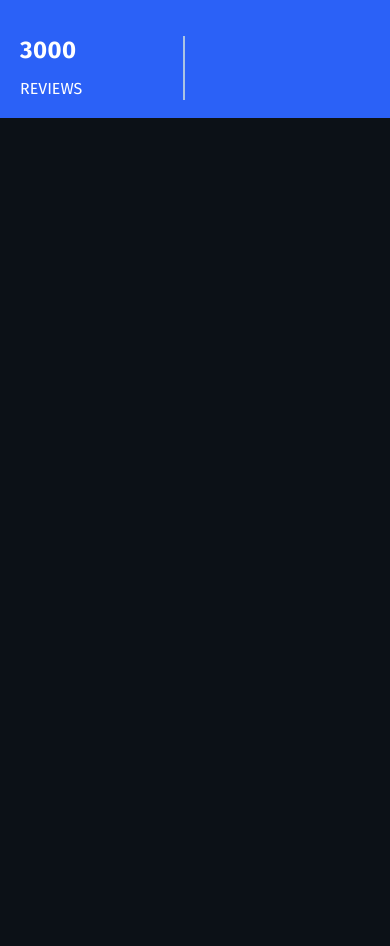
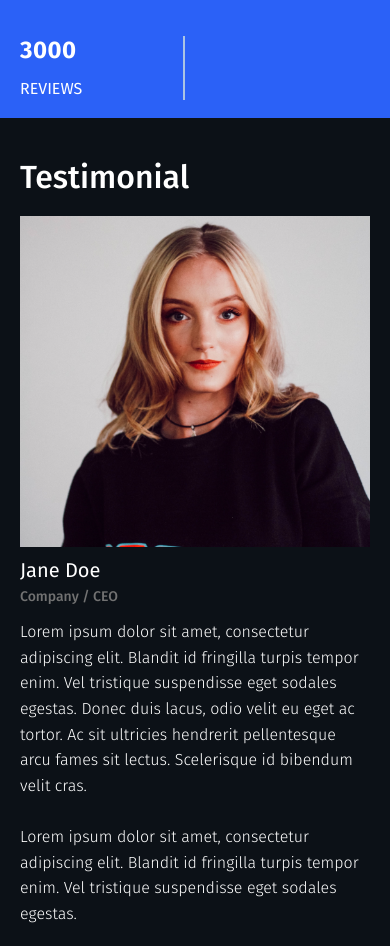
Before and after one commit to Bikram48/raven-web-agency, a React (Create React App) app: page / in a window 390 px wide. Shown: the part 6336-7282 px from the top of the page. Before the commit the page ends 6454 px from the top, so only its background shows below. Built offline with nearby package versions, Linux system fonts and the light colour scheme.

Commit message:
complete - testimonial component for the mobile design

```diff
--- a/src/components/testimonials/Testimonials.js
+++ b/src/components/testimonials/Testimonials.js
@@ -1,6 +1,35 @@
 import React from "react";
 import "./testimonials.css";
+import author from "../../assets/author.png";
 
 export default function Testimonials() {
-  return <div></div>;
+  return (
+    <div className="raven__testimonial section__padding container">
+      <div className="raven__testimonial-mobile-title">
+        <h3>Testimonial</h3>
+      </div>
+      <div className="raven__testimonial-image">
+        <img src={author} alt="" />
+      </div>
+
+      <div className="raven__testimonial-content">
+        <div className="raven__testimonial-desktop_title">
+          <h3>Testimonial</h3>
+        </div>
+        <p className="author">Jane Doe</p>
+        <p className="job-title">Company / CEO</p>
+        <p className="author__description">
+          Lorem ipsum dolor sit amet, consectetur adipiscing elit. Blandit id
+          fringilla turpis tempor enim. Vel tristique suspendisse eget sodales
+          egestas. Donec duis lacus, odio velit eu eget ac tortor. Ac sit
+          ultricies hendrerit pellentesque arcu fames sit lectus. Scelerisque id
+          bibendum velit cras. <br />
+          <br />
+          Lorem ipsum dolor sit amet, consectetur adipiscing elit. Blandit id
+          fringilla turpis tempor enim. Vel tristique suspendisse eget sodales
+          egestas.
+        </p>
+      </div>
+    </div>
+  );
 }
--- a/src/components/testimonials/testimonials.css
+++ b/src/components/testimonials/testimonials.css
@@ -0,0 +1,29 @@
+.raven__testimonial-image img {
+    width: 100%;
+}
+
+.raven__testimonial-mobile-title {
+    margin: 1em 0;
+}
+
+.raven__testimonial-desktop_title {
+    display: none;
+}
+
+.raven__testimonial-content .author {
+    font-size: 2rem;
+    margin: .3em 0;
+}
+
+.raven__testimonial-content .job-title {
+    font-size: 1.4rem;
+    margin-bottom: 1em;
+    color: #727272;
+    font-weight: 500;
+}
+
+.author__description {
+    font-size: 1.6rem;
+    line-height: 1.6;
+    font-weight: 300;
+}
```
